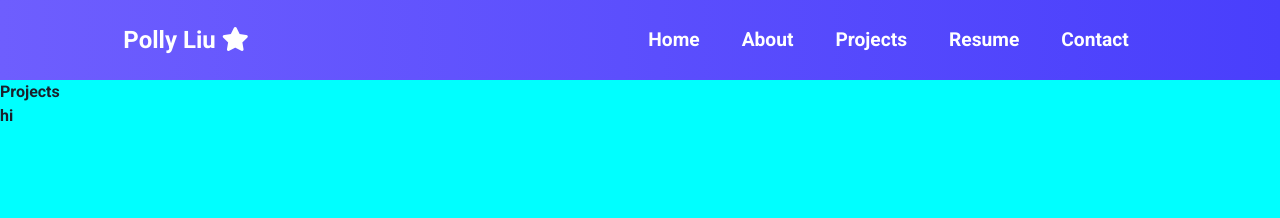
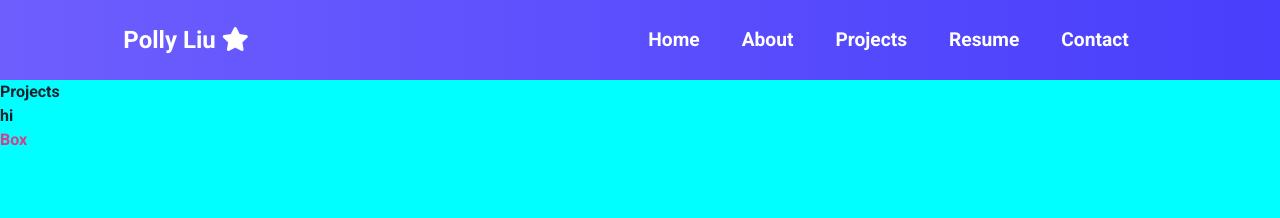
Before and after one commit to pollyliu1/pollyliu1.github.io, a React (Create React App) app: page /projects in a window 1280 px wide. Shown: the top 218 px of the page. Built offline with nearby package versions, Linux system fonts and the light colour scheme.

Commit message:
Implemented Chakra UI

```diff
--- a/src/App.js
+++ b/src/App.js
@@ -8,7 +8,6 @@ import {
   Code,
   Grid,
   theme,
-  ThemeProvider,
   CSSReset
 } from '@chakra-ui/react';
 import "./App.css"
--- a/src/pages/Home.css
+++ b/src/pages/Home.css
@@ -1,10 +1,10 @@
+.body {
+    height: calc(100vh - 80px);
+    background: cyan;
+}
+
 .hi {
     color: #553C9A;
     font-size: 40px;
     background: black;
 }
-
-.body {
-    height: calc(100vh - 80px);
-    background: cyan;
-}
--- a/src/pages/Projects.css
+++ b/src/pages/Projects.css
@@ -1,3 +1,7 @@
 .body {
     background: cyan;
 }
+
+.box {
+    font-size: 100;
+}
--- a/src/pages/Projects.js
+++ b/src/pages/Projects.js
@@ -1,22 +1,15 @@
 import React from 'react'
 import "./Projects.css"
-import { theme } from '@chakra-ui/react';
-import {
-    Box,
-    Text,
-    Link,
-    VStack,
-    Code,
-    Grid,
-    CSSReset
-  } from '@chakra-ui/react';
+import { Box } from '@chakra-ui/react';
+// Box renders a div by default
 
 class Projects extends React.Component {
     render() {
         return(
             <div className="body">
-                <h1 color="white" fontSize="80px">Projects</h1>
+                <h1>Projects</h1>
                 <h2>hi</h2>
+                <Box color="pink.500" className="box">Box</Box>
             </div>
         )
     }
```
